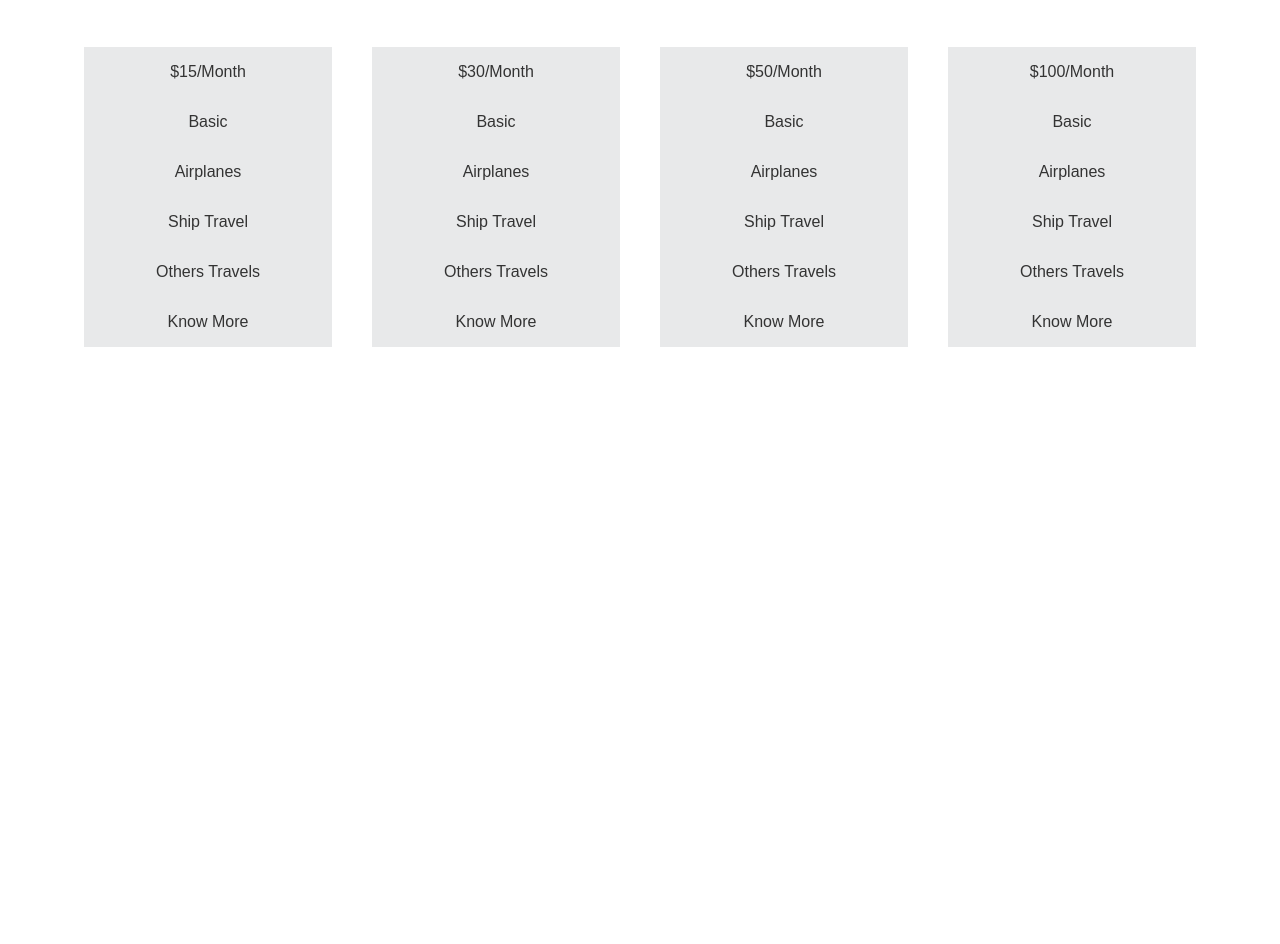
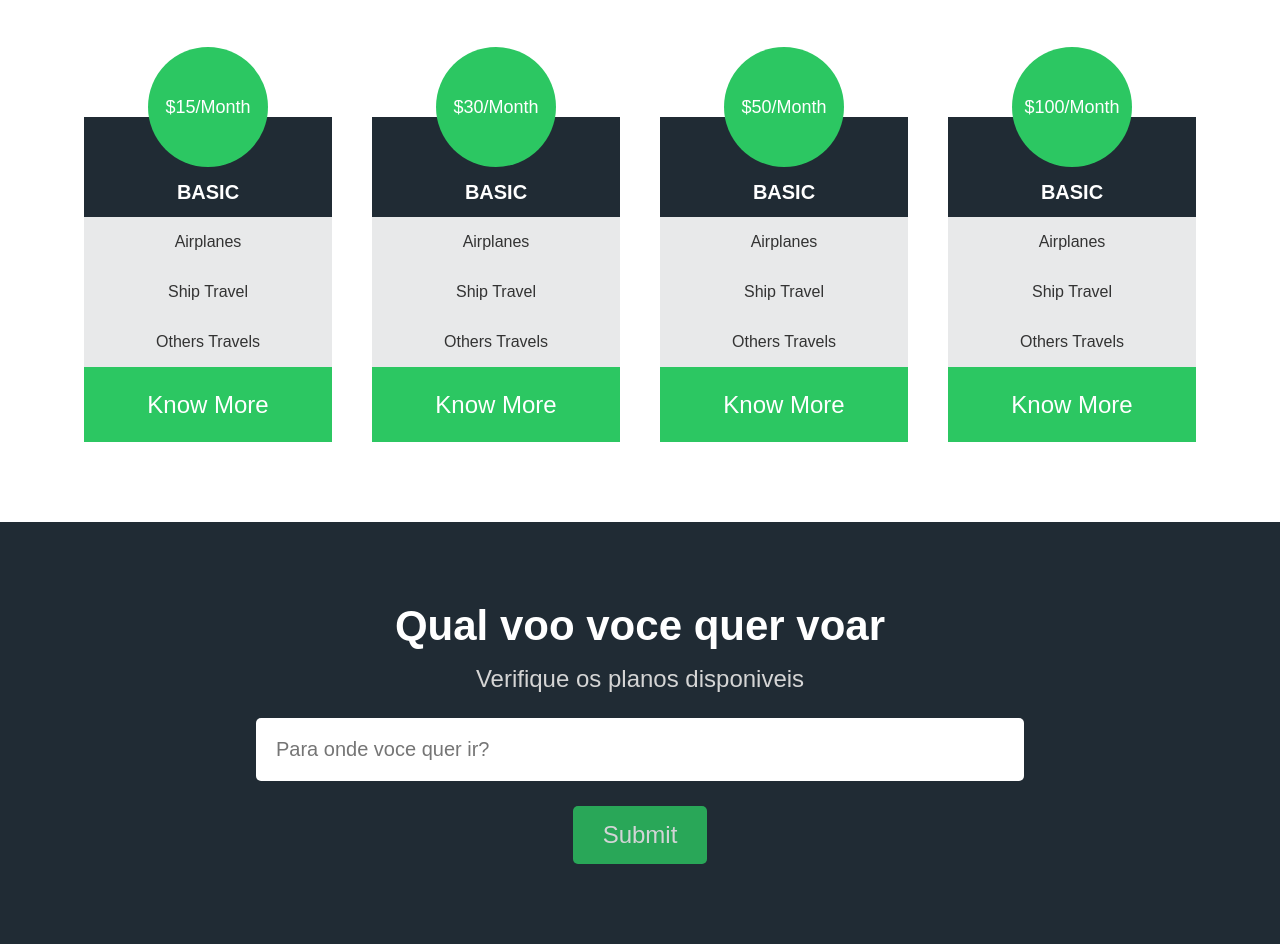
Before and after one commit to GabrielLedo/infinite_destinations, a plain HTML site: page index.html in a window 1280 px wide. Shown: the part 1292-2236 px from the top of the page. Before the commit the page ends 1719 px from the top, so only its background shows below. Drawn offline with Linux system fonts and the light colour scheme; a web font is replaced by a local one.

Commit message:
search section done

```diff
--- a/css/styles.css
+++ b/css/styles.css
@@ -215,3 +215,81 @@ p {
   background-color: #e8e9ea;
   color: #333;
 }
+
+.plan .price{
+    width: 120px;
+    height: 120px;
+    border-radius: 50%;
+    background-color: #2cc762;
+    color: #fff;
+    text-align: center;
+    line-height: 120px;
+    margin: 0 auto -50px;
+    font-size: 18px;
+    position: relative;
+}
+
+.plan .plan-name{
+    text-transform: uppercase;
+    font-size: 20px;
+    font-weight: bold;
+    color: #fff;
+    background-color: #202b34;
+    padding: 50px 0;
+}
+
+.plan .plan-btn{
+    background-color:#2cc762;
+    color: #fff;
+    font-size: 24px;
+    height: 75px;
+    line-height: 75px;
+    cursor: pointer;
+}
+
+/* search */
+
+.searchdomain-container{
+    background-color: #202b34;
+    text-align: center;
+    padding: 5rem 0;
+}
+
+.searchdomain-container h2{
+    color: #fff;
+    font-size: 42px;
+    margin-bottom: 15px;
+}
+
+.searchdomain-container p{
+    color: #d5d5d5;
+    font-size: 24px;
+    margin-bottom: 25px;
+}
+
+.searchdomain-container input{
+    display: block;
+    border: none;
+    border-radius: 5px;
+    margin: 0 auto;
+}
+
+.searchdomain-container input[type="text"]{
+    width: 60%;
+    padding: 20px;
+    font-size: 20px;
+    margin-bottom: 25px;
+}
+
+.searchdomain-container input[type="submit"]{
+    background-color: #2cc762;
+    padding: 15px 30px;
+    color: #fff;
+    font-size: 24px;
+    cursor: pointer;
+    opacity: 0.8;
+}
+
+.searchdomain-container input[type="submit"]:hover{
+    opacity: 1;
+}
--- a/index.html
+++ b/index.html
@@ -58,6 +58,7 @@
                 <p>Endless Adventures, Infinite Destinations.</p>
             </div>
         </div>
+        <!-- services -->
         <div class="services-container">
             <section class="services-topic">
                 <ul>
@@ -85,7 +86,7 @@
                 </ul>
             </section>
         </div>
-
+        <!-- pricing -->
         <section class="pricing-container">
             <h2>Prices and Plans</h2>
             <p>Select your favorite plan</p>
@@ -132,7 +133,19 @@
                 </div>
             </div>
         </section>
+        <!-- search -->
+        <section class="searchdomain-container">
+            <h2>Qual voo voce quer voar</h2>
+            <p>Verifique os planos disponiveis</p>
+            <form>
+                <input
+                type="text"
+                name="domain"
+                id="domain"
+                placeholder="Para onde voce quer ir?">
+                <input type="submit">
+            </form>
+        </section>
     </div>
 </body>
-
 </html>
```
Lines whose indentation alone changed are shown as unchanged.
